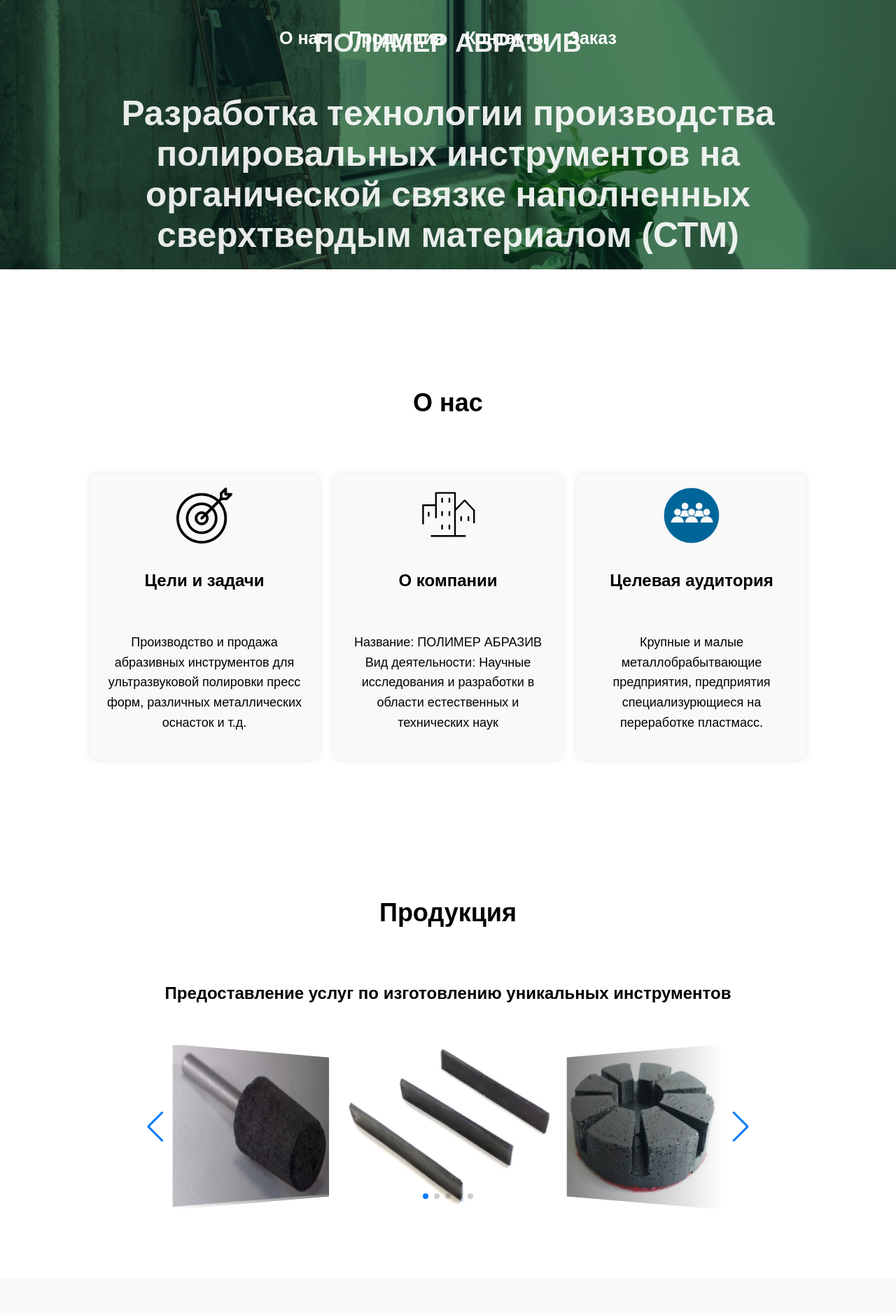
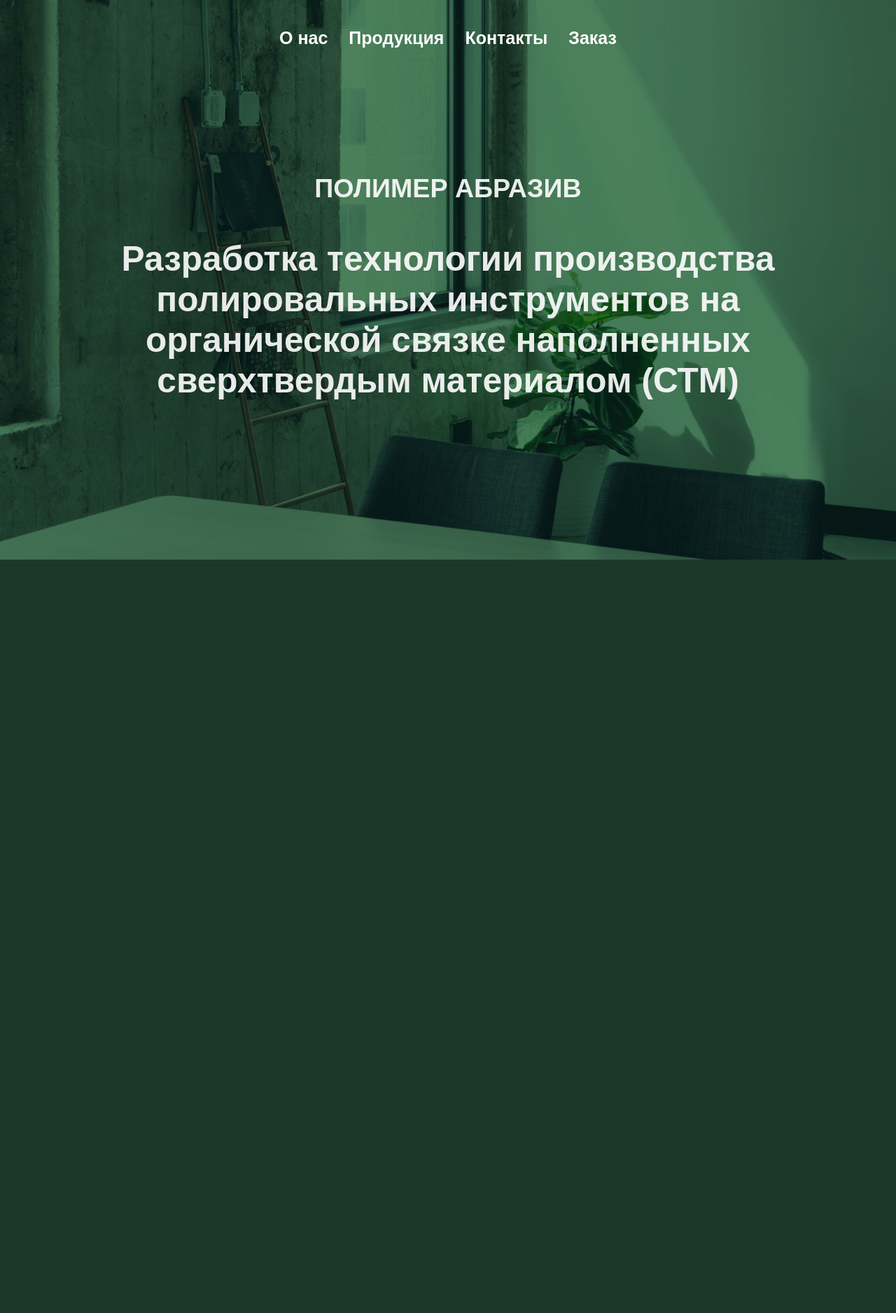
Before and after one commit to crustaceano/polymer_abrasive, a FastAPI app: page / in a window 1280 px wide. Shown: the top 1877 px of the page at 70% size. After the commit the page ends 800 px from the top, so only its background shows below. Run offline with FastAPI, Linux system fonts and the light colour scheme.

Commit message:
fucking testing this chit

```diff
--- a/app/static/css/styles.css
+++ b/app/static/css/styles.css
@@ -16,6 +16,7 @@
     background: url("/static/images/green.jpg") no-repeat center center;
     background-size: cover;
     color: rgba(255, 255, 255, 0.9);
+    height: 800px;
     width: 100%;
     display: flex;
     align-items: center;
--- a/app/templates/index.html
+++ b/app/templates/index.html
@@ -83,121 +83,121 @@
     </div>
 </header>
 
-<section id="about" class="section">
-    <div class="container">
-        <h2>О нас</h2>
-        <div class="about-cards">
-            <div class="card">
-                <div class="card-icon">
-                    <img src="/static/images/tasks.png" alt="Icon 1">
-                </div>
-                <div class="card-content">
-                    <h3>Цели и задачи</h3>
-                    <p>Производство и продажа абразивных инструментов для ультразвуковой полировки пресс форм, различных
-                        металлических оснасток и т.д.</p>
-                </div>
-            </div>
-            <div class="card">
-                <div class="card-icon">
-                    <img src="/static/images/company.svg" alt="Icon 2">
-                </div>
-                <div class="card-content">
-                    <h3>О компании</h3>
-                    <p>Название: ПОЛИМЕР АБРАЗИВ <br>
-                        Вид деятельности: Научные исследования и разработки в области естественных и технических наук
-                    </p>
-                </div>
-            </div>
-            <div class="card">
-                <div class="card-icon">
-                    <img src="/static/images/aud.png" alt="Icon 3">
-                </div>
-                <div class="card-content">
-                    <h3>Целевая аудитория</h3>
-                    <p>Крупные и малые металлобрабытвающие предприятия, предприятия специализурющиеся на переработке
-                        пластмасс.</p>
-                </div>
-            </div>
-        </div>
-    </div>
-</section>
+<!--<section id="about" class="section">-->
+<!--    <div class="container">-->
+<!--        <h2>О нас</h2>-->
+<!--        <div class="about-cards">-->
+<!--            <div class="card">-->
+<!--                <div class="card-icon">-->
+<!--                    <img src="/static/images/tasks.png" alt="Icon 1">-->
+<!--                </div>-->
+<!--                <div class="card-content">-->
+<!--                    <h3>Цели и задачи</h3>-->
+<!--                    <p>Производство и продажа абразивных инструментов для ультразвуковой полировки пресс форм, различных-->
+<!--                        металлических оснасток и т.д.</p>-->
+<!--                </div>-->
+<!--            </div>-->
+<!--            <div class="card">-->
+<!--                <div class="card-icon">-->
+<!--                    <img src="/static/images/company.svg" alt="Icon 2">-->
+<!--                </div>-->
+<!--                <div class="card-content">-->
+<!--                    <h3>О компании</h3>-->
+<!--                    <p>Название: ПОЛИМЕР АБРАЗИВ <br>-->
+<!--                        Вид деятельности: Научные исследования и разработки в области естественных и технических наук-->
+<!--                    </p>-->
+<!--                </div>-->
+<!--            </div>-->
+<!--            <div class="card">-->
+<!--                <div class="card-icon">-->
+<!--                    <img src="/static/images/aud.png" alt="Icon 3">-->
+<!--                </div>-->
+<!--                <div class="card-content">-->
+<!--                    <h3>Целевая аудитория</h3>-->
+<!--                    <p>Крупные и малые металлобрабытвающие предприятия, предприятия специализурющиеся на переработке-->
+<!--                        пластмасс.</p>-->
+<!--                </div>-->
+<!--            </div>-->
+<!--        </div>-->
+<!--    </div>-->
+<!--</section>-->
 
-<section id="products" class="section">
-    <dic class="container">
-        <h2>Продукция</h2>
-        <h3>Предоставление услуг по изготовлению уникальных инструментов</h3>
-        <div class="swiper sample-slider">
-            <div class="swiper-wrapper">
-                <div class="swiper-slide"><img src="/static/images/products/product_1.jpg"></div>
-                <div class="swiper-slide"><img src="/static/images/products/product_2.jpg"></div>
-                <div class="swiper-slide"><img src="/static/images/products/product_3.jpg"></div>
-                <div class="swiper-slide"><img src="/static/images/products/product_4.jpg"></div>
-                <div class="swiper-slide"><img src="/static/images/products/product_5.jpg"></div>
-            </div>
-            <div class="swiper-pagination"></div>
-            <div class="swiper-button-prev"></div>
-            <div class="swiper-button-next"></div>
-        </div>
-    </dic>
-</section>
+<!--<section id="products" class="section">-->
+<!--    <dic class="container">-->
+<!--        <h2>Продукция</h2>-->
+<!--        <h3>Предоставление услуг по изготовлению уникальных инструментов</h3>-->
+<!--        <div class="swiper sample-slider">-->
+<!--            <div class="swiper-wrapper">-->
+<!--                <div class="swiper-slide"><img src="/static/images/products/product_1.jpg"></div>-->
+<!--                <div class="swiper-slide"><img src="/static/images/products/product_2.jpg"></div>-->
+<!--                <div class="swiper-slide"><img src="/static/images/products/product_3.jpg"></div>-->
+<!--                <div class="swiper-slide"><img src="/static/images/products/product_4.jpg"></div>-->
+<!--                <div class="swiper-slide"><img src="/static/images/products/product_5.jpg"></div>-->
+<!--            </div>-->
+<!--            <div class="swiper-pagination"></div>-->
+<!--            <div class="swiper-button-prev"></div>-->
+<!--            <div class="swiper-button-next"></div>-->
+<!--        </div>-->
+<!--    </dic>-->
+<!--</section>-->
 
 
-<section id="contact" class="section">
-    <div class="container">
-        <h2>Контакты</h2>
-        <p>Для связи с нами используйте следующую информацию:</p>
-        <ul>
-            <li>Email: info@polymerabrasive.com</li>
-            <li>Телефон: +7 927 024 2455</li>
-        </ul>
-    </div>
-</section>
+<!--<section id="contact" class="section">-->
+<!--    <div class="container">-->
+<!--        <h2>Контакты</h2>-->
+<!--        <p>Для связи с нами используйте следующую информацию:</p>-->
+<!--        <ul>-->
+<!--            <li>Email: info@polymerabrasive.com</li>-->
+<!--            <li>Телефон: +7 927 024 2455</li>-->
+<!--        </ul>-->
+<!--    </div>-->
+<!--</section>-->
 
-<section id="order" class="section">
-    <div class="container">
-        <h2>Заказ</h2>
-        <form action="/order" method="post">
-            <label for="name">Имя:</label>
-            <input type="text" id="name" name="name" required>
+<!--<section id="order" class="section">-->
+<!--    <div class="container">-->
+<!--        <h2>Заказ</h2>-->
+<!--        <form action="/order" method="post">-->
+<!--            <label for="name">Имя:</label>-->
+<!--            <input type="text" id="name" name="name" required>-->
 
-            <label for="email">Email:</label>
-            <input type="email" id="email" name="email" required>
+<!--            <label for="email">Email:</label>-->
+<!--            <input type="email" id="email" name="email" required>-->
 
-            <label for="phone">Телефон:</label>
-            <input type="tel" id="phone" name="phone" required>
+<!--            <label for="phone">Телефон:</label>-->
+<!--            <input type="tel" id="phone" name="phone" required>-->
 
 
-            <label for="details">Детали заказа:</label>
-            <textarea id="details" name="details" rows="4" required></textarea>
+<!--            <label for="details">Детали заказа:</label>-->
+<!--            <textarea id="details" name="details" rows="4" required></textarea>-->
 
-            <button type="submit">Отправить заказ</button>
-        </form>
-    </div>
-</section>
-<div id="rec565401956" class="r t-rec t-rec_pt_90 t-rec_pb_75 r_anim r_showed"
-     style="padding-top:90px;padding-bottom:75px;" data-record-type="223">
-    <div class="t195">
-        <div class="t-container">
-            <div class="t-content">
-                <div class="t195__text t-text t-text_md" field="text">
-                    <p>Продукт разработан при поддержке Фонда содействия инновациям в рамках федерального проекта</p>
-                    <p>«Платформа университетского технологического предпринимательства»</p>
-                </div>
-                <div class="t195__imgsection" itemscope itemtype="http://schema.org/ImageObject">
-                    <meta itemprop="image"
-                          content="https://static.tildacdn.com/tild3966-6130-4839-a563-633364323061/FASIE_RU_rgb_-_svg.png">
-                    <img class="t195__img t-img"
-                         src="https://optim.tildacdn.com/tild3966-6130-4839-a563-633364323061/-/resize/600x/-/format/webp/FASIE_RU_rgb_-_svg.png"
-                         data-original="https://static.tildacdn.com/tild3966-6130-4839-a563-633364323061/FASIE_RU_rgb_-_svg.png"
-                         imgfield="img" data-tu-max-width="1200" data-tu-max-height="1200" alt="">
-                </div>
-            </div>
-        </div>
-    </div>
-</div>
+<!--            <button type="submit">Отправить заказ</button>-->
+<!--        </form>-->
+<!--    </div>-->
+<!--</section>-->
+<!--<div id="rec565401956" class="r t-rec t-rec_pt_90 t-rec_pb_75 r_anim r_showed"-->
+<!--     style="padding-top:90px;padding-bottom:75px;" data-record-type="223">-->
+<!--    <div class="t195">-->
+<!--        <div class="t-container">-->
+<!--            <div class="t-content">-->
+<!--                <div class="t195__text t-text t-text_md" field="text">-->
+<!--                    <p>Продукт разработан при поддержке Фонда содействия инновациям в рамках федерального проекта</p>-->
+<!--                    <p>«Платформа университетского технологического предпринимательства»</p>-->
+<!--                </div>-->
+<!--                <div class="t195__imgsection" itemscope itemtype="http://schema.org/ImageObject">-->
+<!--                    <meta itemprop="image"-->
+<!--                          content="https://static.tildacdn.com/tild3966-6130-4839-a563-633364323061/FASIE_RU_rgb_-_svg.png">-->
+<!--                    <img class="t195__img t-img"-->
+<!--                         src="https://optim.tildacdn.com/tild3966-6130-4839-a563-633364323061/-/resize/600x/-/format/webp/FASIE_RU_rgb_-_svg.png"-->
+<!--                         data-original="https://static.tildacdn.com/tild3966-6130-4839-a563-633364323061/FASIE_RU_rgb_-_svg.png"-->
+<!--                         imgfield="img" data-tu-max-width="1200" data-tu-max-height="1200" alt="">-->
+<!--                </div>-->
+<!--            </div>-->
+<!--        </div>-->
+<!--    </div>-->
+<!--</div>-->
 
-<footer>
-    <p>&copy; 2024 ПОЛИМЕР АБРАЗИВ. Все права защищены.</p>
-</footer>
+<!--<footer>-->
+<!--    <p>&copy; 2024 ПОЛИМЕР АБРАЗИВ. Все права защищены.</p>-->
+<!--</footer>-->
 </body>
 </html>
```
